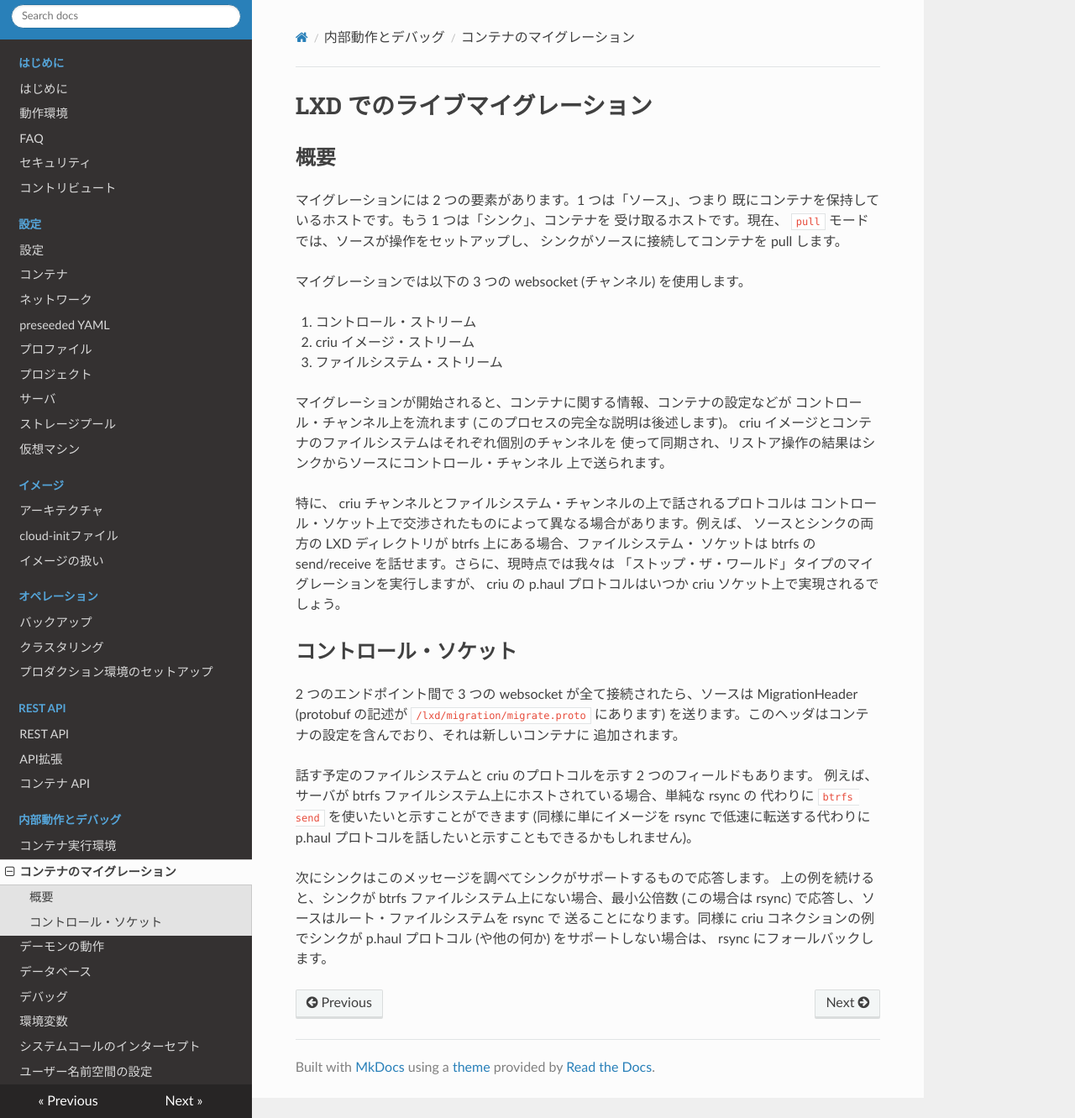
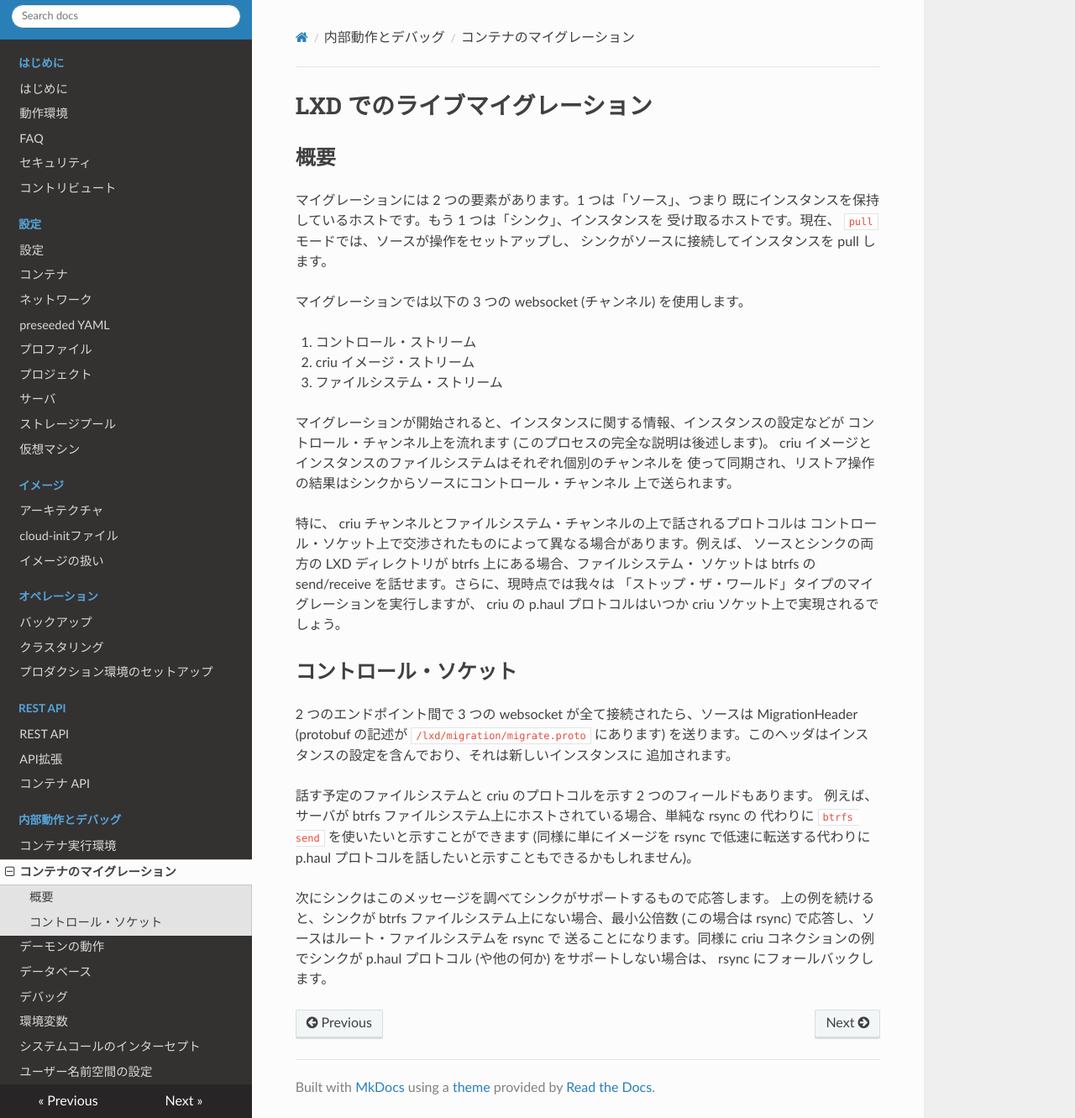
Before and after one commit to lxc-jp/lxd-ja, an MkDocs documentation site: the page built from doc/migration.md, in a window 1280 px wide and 1331 px high. Shown: the whole window at 84% size. Built offline with MkDocs 1.6.1, drawn with Linux system fonts in a browser that asks for light colours; nearby versions of some CDN libraries; old or Windows-style settings are respelled for this version of MkDocs.

Commit message:
Update migrations to upstream at 2020-01-31
Signed-off-by: Hiroaki Nakamura <hnakamur@gmail.com>

```diff
--- a/doc/migration.md
+++ b/doc/migration.md
@@ -5,14 +5,14 @@
 
 <!--
 Migration has two pieces, a "source", that is, the host that already has the
-container, and a "sink", the host that's getting the container. Currently,
+instance, and a "sink", the host that's getting the instance. Currently,
 in the `pull` mode, the source sets up an operation, and the sink connects
-to the source and pulls the container.
+to the source and pulls the instance.
 -->
 マイグレーションには 2 つの要素があります。1 つは「ソース」、つまり
-既にコンテナを保持しているホストです。もう 1 つは「シンク」、コンテナを
+既にインスタンスを保持しているホストです。もう 1 つは「シンク」、インスタンスを
 受け取るホストです。現在、 `pull` モードでは、ソースが操作をセットアップし、
-シンクがソースに接続してコンテナを pull します。
+シンクがソースに接続してインスタンスを pull します。
 
 <!--
 There are three websockets (channels) used in migration:
@@ -28,16 +28,16 @@ There are three websockets (channels) used in migration:
   3. ファイルシステム・ストリーム
 
 <!--
-When a migration is initiated, information about the container, its
+When a migration is initiated, information about the instance, its
 configuration, etc. are sent over the control channel (a full
-description of this process is below), the criu images and container
+description of this process is below), the criu images and instance
 filesystem are synced over their respective channels, and the result of
 the restore operation is sent from the sink to the source over the
 control channel.
 -->
-マイグレーションが開始されると、コンテナに関する情報、コンテナの設定などが
+マイグレーションが開始されると、インスタンスに関する情報、インスタンスの設定などが
 コントロール・チャンネル上を流れます (このプロセスの完全な説明は後述します)。
-criu イメージとコンテナのファイルシステムはそれぞれ個別のチャンネルを
+criu イメージとインスタンスのファイルシステムはそれぞれ個別のチャンネルを
 使って同期され、リストア操作の結果はシンクからソースにコントロール・チャンネル
 上で送られます。
 
@@ -61,12 +61,12 @@ p.haul プロトコルはいつか criu ソケット上で実現されるでし
 <!--
 Once all three websockets are connected between the two endpoints, the
 source sends a MigrationHeader (protobuf description found in
-`/lxd/migration/migrate.proto`). This header contains the container
-configuration which will be added to the new container.
+`/lxd/migration/migrate.proto`). This header contains the instance
+configuration which will be added to the new instance.
 -->
 2 つのエンドポイント間で 3 つの websocket が全て接続されたら、ソースは
 MigrationHeader (protobuf の記述が `/lxd/migration/migrate.proto` にあります)
-を送ります。このヘッダはコンテナの設定を含んでおり、それは新しいコンテナに
+を送ります。このヘッダはインスタンスの設定を含んでおり、それは新しいインスタンスに
 追加されます。
 
 <!--
```
